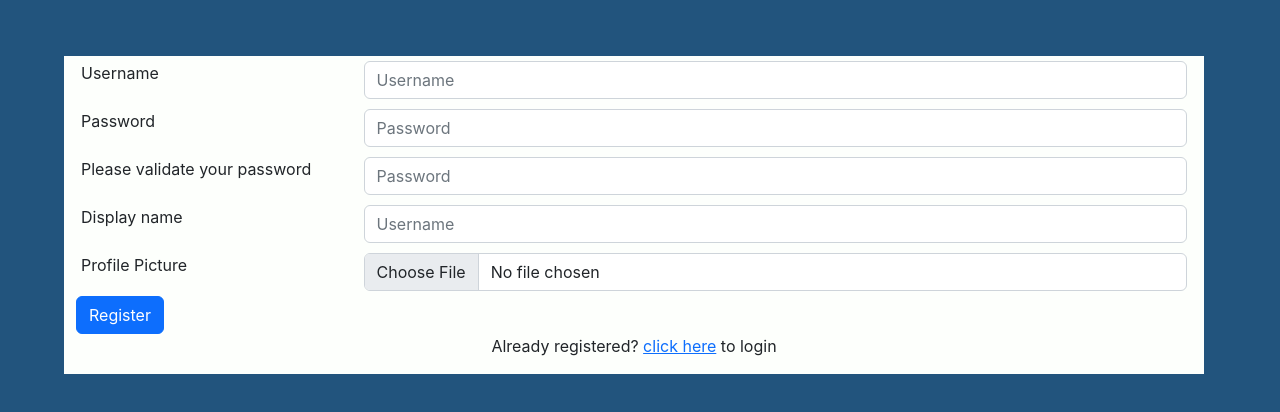
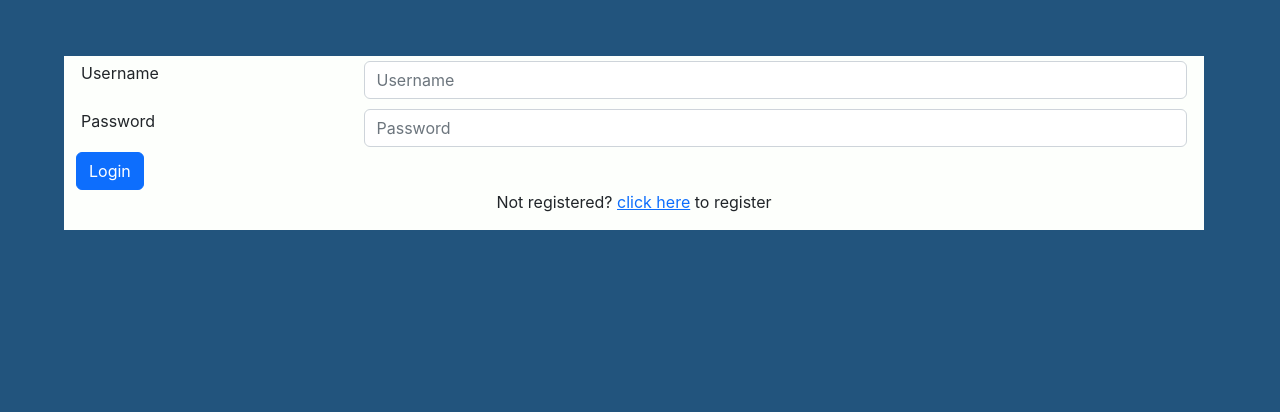
Before and after one commit to NubPaws/ChatApp, a React (Create React App) app in the folder chat-app/: page / in a window 1280 px wide. Shown: the top 412 px of the page. Built offline with nearby package versions, Linux system fonts and the light colour scheme.

Commit message:
Added Browser functionality

```diff
--- a/chat-app/package.json
+++ b/chat-app/package.json
@@ -8,6 +8,7 @@
     "@testing-library/user-event": "^13.5.0",
     "react": "^18.2.0",
     "react-dom": "^18.2.0",
+    "react-router-dom": "^6.11.1",
     "react-scripts": "5.0.1",
     "web-vitals": "^2.1.4"
   },
--- a/chat-app/src/App.js
+++ b/chat-app/src/App.js
@@ -2,13 +2,21 @@ import logo from './logo.svg';
 import './App.css';
 import { LoginScreen } from './Authentication/LoginScreen';
 import { RegistrationScreen } from './Authentication/RegistrationScreen';
+import { BrowserRouter, Route, Routes } from "react-router-dom";
 
 function App() {
   return (
     <div className="App">
       <header className="App-header">
       </header>
-      <RegistrationScreen></RegistrationScreen>
+      <BrowserRouter>
+        <Routes>
+          <Route path='/' element={<LoginScreen />}></Route>
+          <Route path='/login' element={<LoginScreen />}></Route>
+          <Route path='/registration' element={<RegistrationScreen />}></Route>
+        </Routes>
+      </BrowserRouter>
+
     </div>
   );
 }
--- a/chat-app/src/Authentication/LoginScreen.js
+++ b/chat-app/src/Authentication/LoginScreen.js
@@ -1,4 +1,5 @@
 import "./authentication.css"
+import { Link } from "react-router-dom";
 
 export function LoginScreen(props) {
     return (
@@ -26,7 +27,7 @@ export function LoginScreen(props) {
               <button className="btn btn-primary">Login</button>
             </form>
             <div className="text-center">
-              <p>Not registered? <a href="registration.html">click here</a> to register</p>
+              <p>Not registered? <Link to='/registration'>click here</Link> to register</p>
             </div>
           </div>
         </div>
--- a/chat-app/src/Authentication/RegistrationScreen.js
+++ b/chat-app/src/Authentication/RegistrationScreen.js
@@ -1,3 +1,4 @@
+import { Link } from "react-router-dom";
 import "./authentication.css"
 
 export function RegistrationScreen() {
@@ -47,7 +48,7 @@ export function RegistrationScreen() {
                 <button className="btn btn-primary">Register</button>
             </form>
             <div className="text-center">
-                <p>Already registered? <a href="login.html">click here</a> to login</p>
+                <p>Already registered? <Link to='/login'>click here</Link> to login</p>
             </div>
         </div>
     );
```
Also changed, not shown: 1 other file (tests, documents, lock files or other folders).
